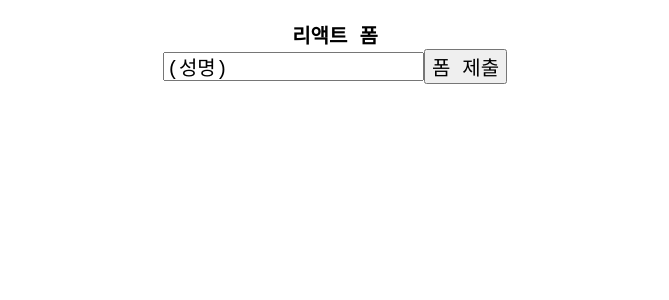
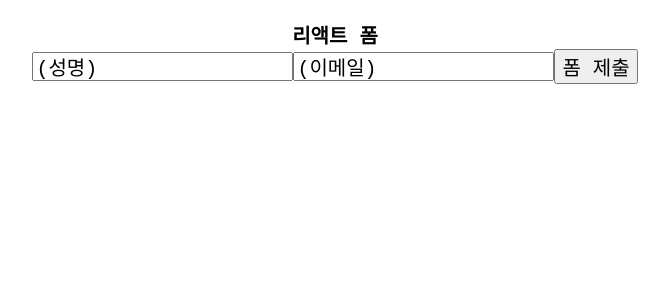
Before and after one commit to osparking/react-exercise2, a React (Vite) app: page / in a window 1280 px wide. Shown: the top 300 px of the page, without its empty margins (305-974 px from the left). Built offline with nearby package versions, Linux system fonts and the light colour scheme.

Commit message:
email field added to form

```diff
--- a/src/App.jsx
+++ b/src/App.jsx
@@ -3,7 +3,8 @@ import './App.css';
 
 function App() {
   const [formData, setFormData] = useState({
-    name: '(성명)'
+    name: '(성명)',
+    email: '(이메일)'
   })
 
   const handleSubmit = (e) => {
@@ -27,6 +28,10 @@ function App() {
           type='text' name='name'
           value={formData.name}
           onChange={handleChange}/>
+        <input
+          type='email' name='email'
+          value={formData.email}
+          onChange={handleChange}/>
         <button type="submit">폼 제출</button>
       </form>
     </div>
```
